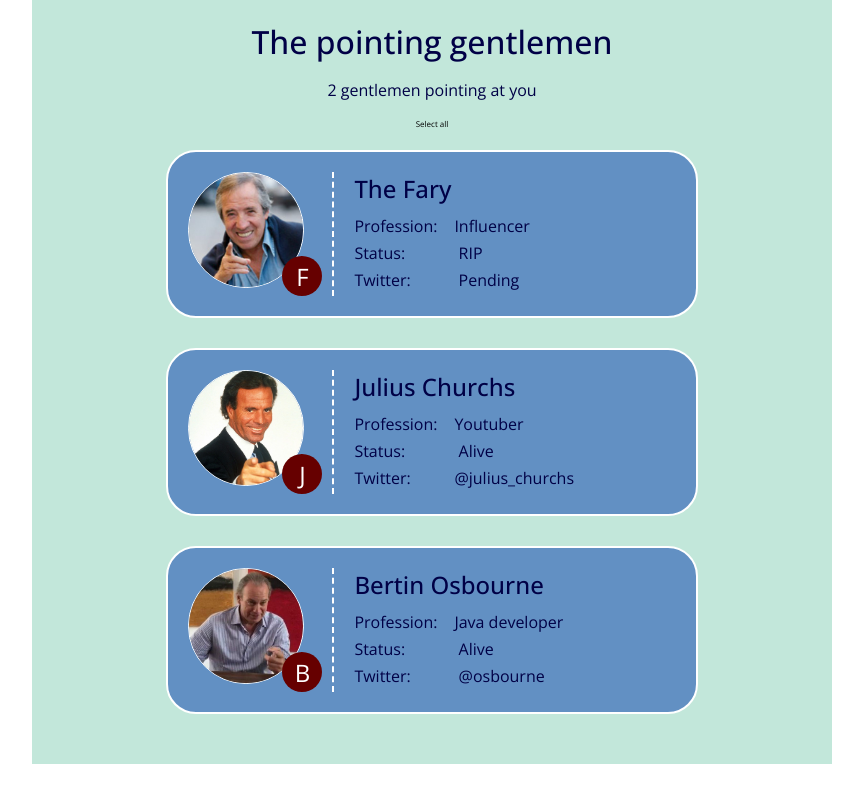
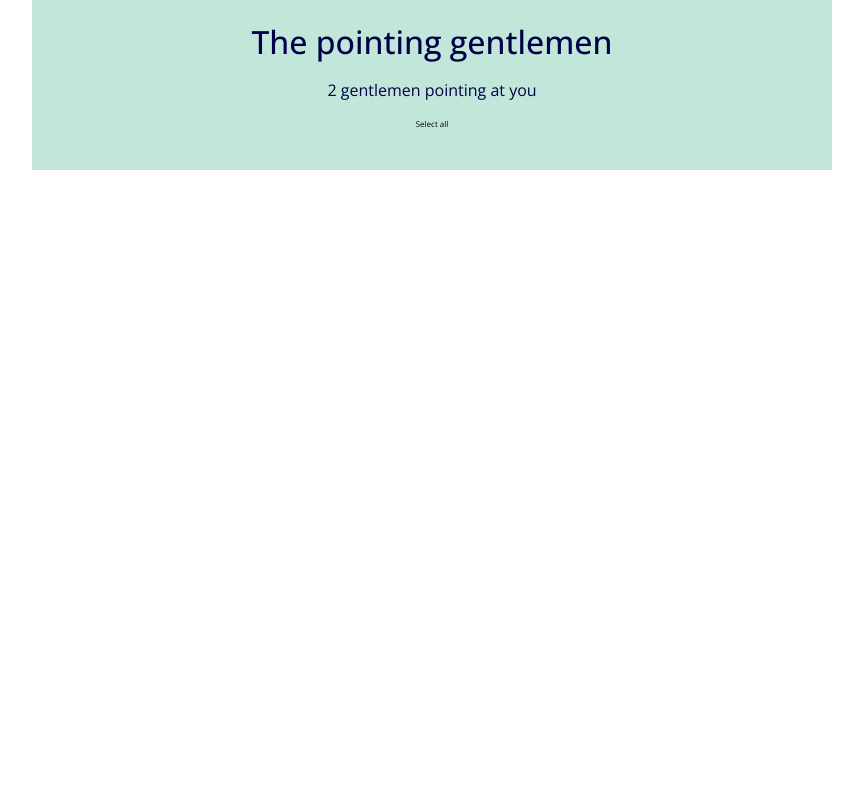
Before and after one commit to Beringar/w4-ch1-berenguer-pou, a React (Create React App) app: page / in a window 1280 px wide. Shown: the whole page, without its empty margins (208-1071 px from the left). Built offline with nearby package versions, Linux system fonts and the light colour scheme.

Commit message:
removed html template for gentleman from App.js

```diff
--- a/src/App.js
+++ b/src/App.js
@@ -30,92 +30,7 @@ const App = () => {
         />
       </section>
       <main className="main">
-        <ul className="gentlemen">
-          <li className="gentleman">
-            <div className="gentleman__avatar-container">
-              <img
-                className="gentleman__avatar"
-                src="img/fary.jpg"
-                alt="The Fary pointing at you"
-              />
-              <span className="gentleman__initial">F</span>
-            </div>
-            <div className="gentleman__data-container">
-              <h2 className="gentleman__name">The Fary</h2>
-              <ul className="gentleman__data-list">
-                <li className="gentleman__data">
-                  <span className="gentleman__data-label">Profession:</span>
-                  Influencer
-                </li>
-                <li className="gentleman__data">
-                  <span className="gentleman__data-label">Status:</span> RIP
-                </li>
-                <li className="gentleman__data">
-                  <span className="gentleman__data-label">Twitter:</span>{" "}
-                  Pending
-                </li>
-              </ul>
-            </div>
-            <i className="icon gentleman__icon fas fa-check"></i>
-            <i className="icon gentleman__icon gentleman__icon--delete fas fa-times"></i>
-          </li>
-          <li className="gentleman">
-            <div className="gentleman__avatar-container">
-              <img
-                className="gentleman__avatar"
-                src="img/Julio.jpg"
-                alt="Julius Churchs pointing at you"
-              />
-              <span className="gentleman__initial">J</span>
-            </div>
-            <div className="gentleman__data-container">
-              <h2 className="gentleman__name">Julius Churchs</h2>
-              <ul className="gentleman__data-list">
-                <li className="gentleman__data">
-                  <span className="gentleman__data-label">Profession:</span>
-                  Youtuber
-                </li>
-                <li className="gentleman__data">
-                  <span className="gentleman__data-label">Status:</span> Alive
-                </li>
-                <li className="gentleman__data">
-                  <span className="gentleman__data-label">Twitter:</span>
-                  @julius_churchs
-                </li>
-              </ul>
-            </div>
-            <i className="icon gentleman__icon fas fa-check"></i>
-            <i className="icon gentleman__icon gentleman__icon--delete fas fa-times"></i>
-          </li>
-          <li className="gentleman">
-            <div className="gentleman__avatar-container">
-              <img
-                className="gentleman__avatar"
-                src="img/bertin.jpg"
-                alt="Bertin Osbourne pointing at you"
-              />
-              <span className="gentleman__initial">B</span>
-            </div>
-            <div className="gentleman__data-container">
-              <h2 className="gentleman__name">Bertin Osbourne</h2>
-              <ul className="gentleman__data-list">
-                <li className="gentleman__data">
-                  <span className="gentleman__data-label">Profession:</span>
-                  Java developer
-                </li>
-                <li className="gentleman__data">
-                  <span className="gentleman__data-label">Status:</span> Alive
-                </li>
-                <li className="gentleman__data">
-                  <span className="gentleman__data-label">Twitter:</span>{" "}
-                  @osbourne
-                </li>
-              </ul>
-            </div>
-            <i className="icon gentleman__icon fas fa-check"></i>
-            <i className="icon gentleman__icon gentleman__icon--delete fas fa-times"></i>
-          </li>
-        </ul>
+        <ul className="gentlemen"></ul>
       </main>
     </div>
   );
```
Also changed, not shown: src/components/Gentleman/Gentleman.js (added).
